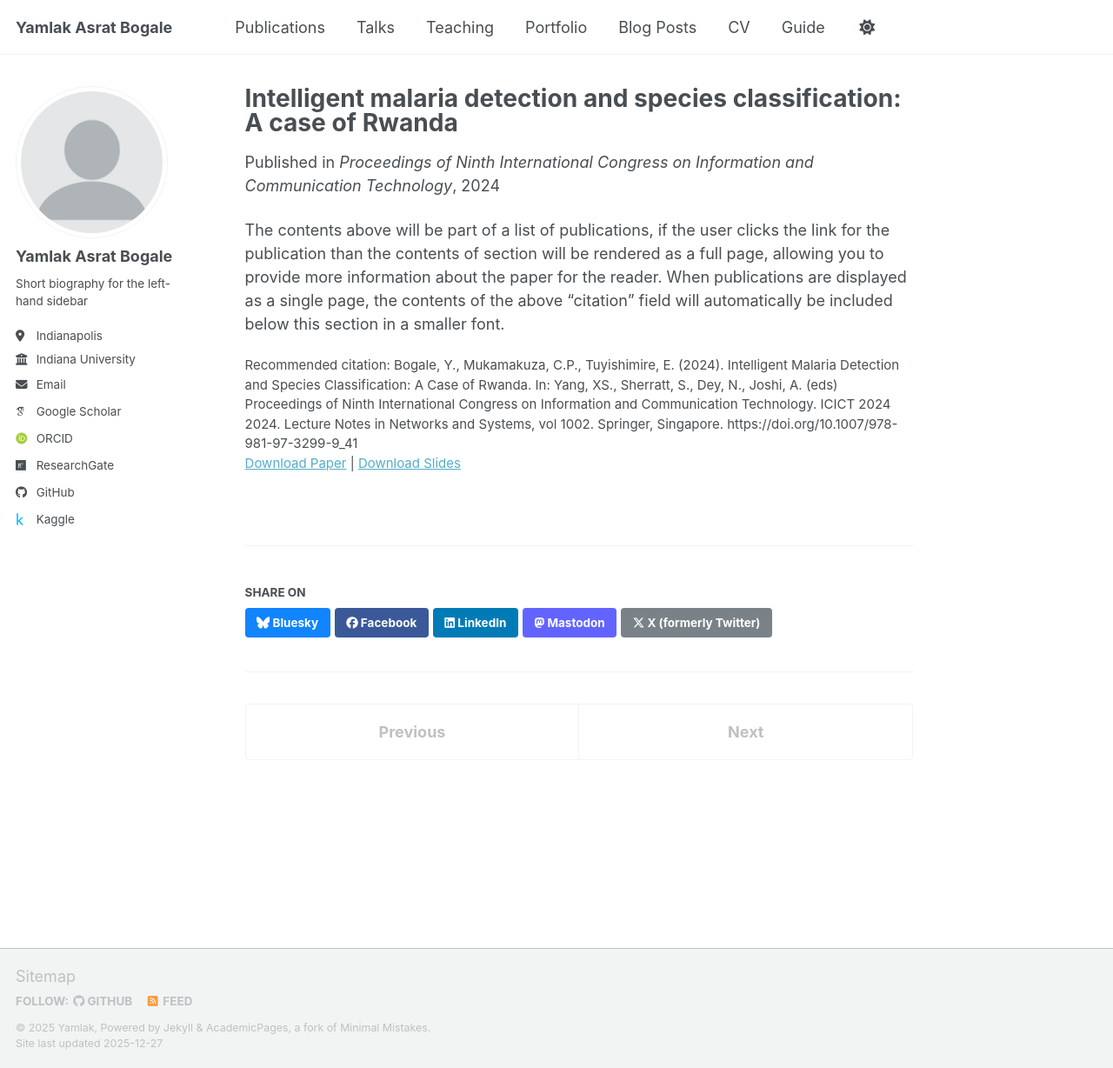
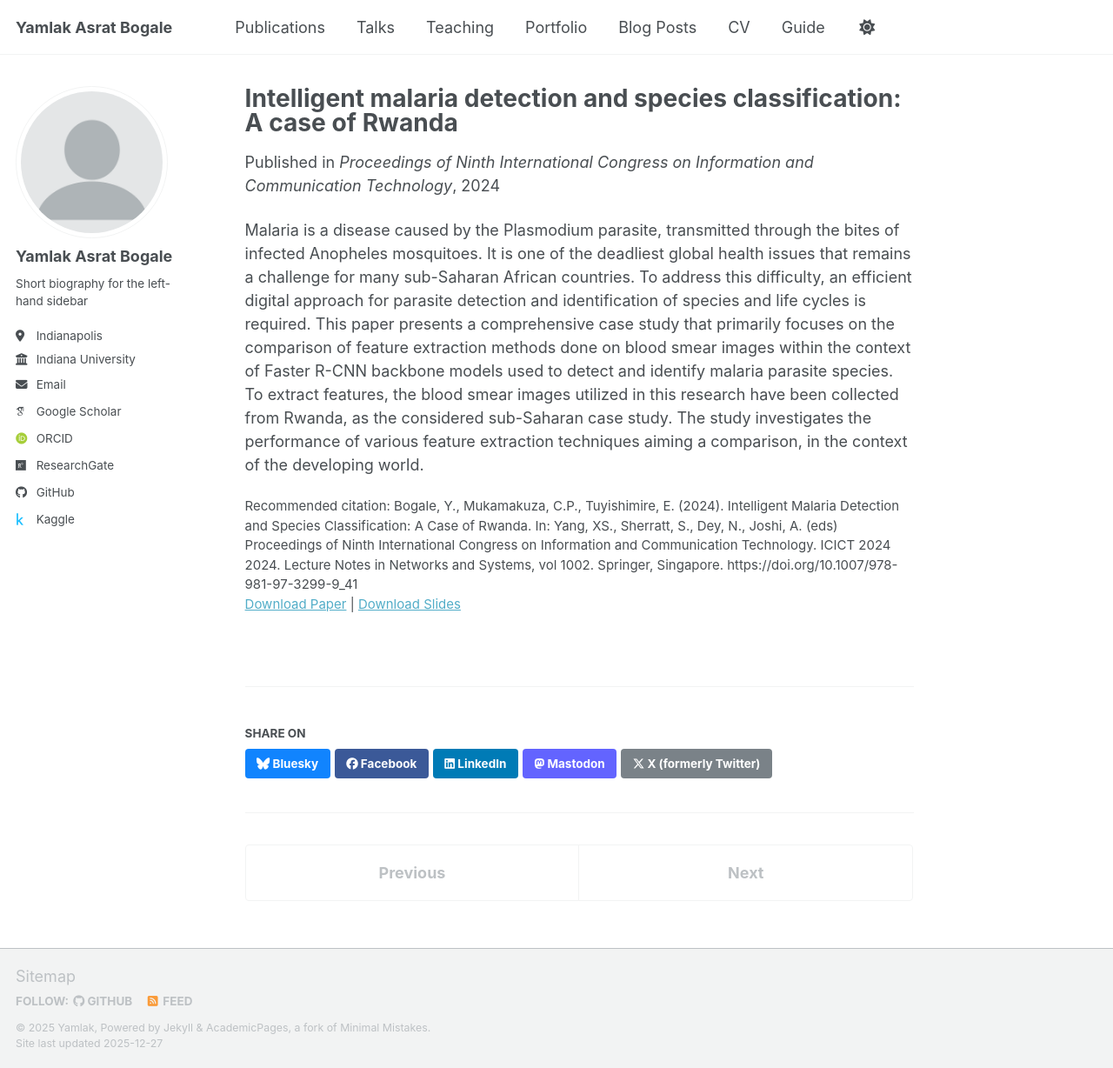
Before and after one commit to yamlakyam/yamlakyam.github.io, a Jekyll site: the page built from _publications/2009-10-01-paper-title-number-1.md, in a window 1280 px wide and 1228 px high. Shown: the whole window at 87% size. Built offline with Jekyll 4.4.1, drawn with Linux system fonts in a browser that asks for light colours; some web fonts are replaced; a script bundle is joined from its source files by our own code; library files that are not in the unit come from our copies.

Commit message:
Update 2009-10-01-paper-title-number-1.md

```diff
--- a/_publications/2009-10-01-paper-title-number-1.md
+++ b/_publications/2009-10-01-paper-title-number-1.md
@@ -10,4 +10,4 @@ slidesurl: 'https://academicpages.github.io/files/slides2.pdf'
 paperurl: 'https://link.springer.com/chapter/10.1007/978-981-97-3299-9_41'
 citation: 'Bogale, Y., Mukamakuza, C.P., Tuyishimire, E. (2024). Intelligent Malaria Detection and Species Classification: A Case of Rwanda. In: Yang, XS., Sherratt, S., Dey, N., Joshi, A. (eds) Proceedings of Ninth International Congress on Information and Communication Technology. ICICT 2024 2024. Lecture Notes in Networks and Systems, vol 1002. Springer, Singapore. https://doi.org/10.1007/978-981-97-3299-9_41'
 ---
-The contents above will be part of a list of publications, if the user clicks the link for the publication than the contents of section will be rendered as a full page, allowing you to provide more information about the paper for the reader. When publications are displayed as a single page, the contents of the above "citation" field will automatically be included below this section in a smaller font.
+Malaria is a disease caused by the Plasmodium parasite, transmitted through the bites of infected Anopheles mosquitoes. It is one of the deadliest global health issues that remains a challenge for many sub-Saharan African countries. To address this difficulty, an efficient digital approach for parasite detection and identification of species and life cycles is required. This paper presents a comprehensive case study that primarily focuses on the comparison of feature extraction methods done on blood smear images within the context of Faster R-CNN backbone models used to detect and identify malaria parasite species. To extract features, the blood smear images utilized in this research have been collected from Rwanda, as the considered sub-Saharan case study. The study investigates the performance of various feature extraction techniques aiming a comparison, in the context of the developing world.
```
